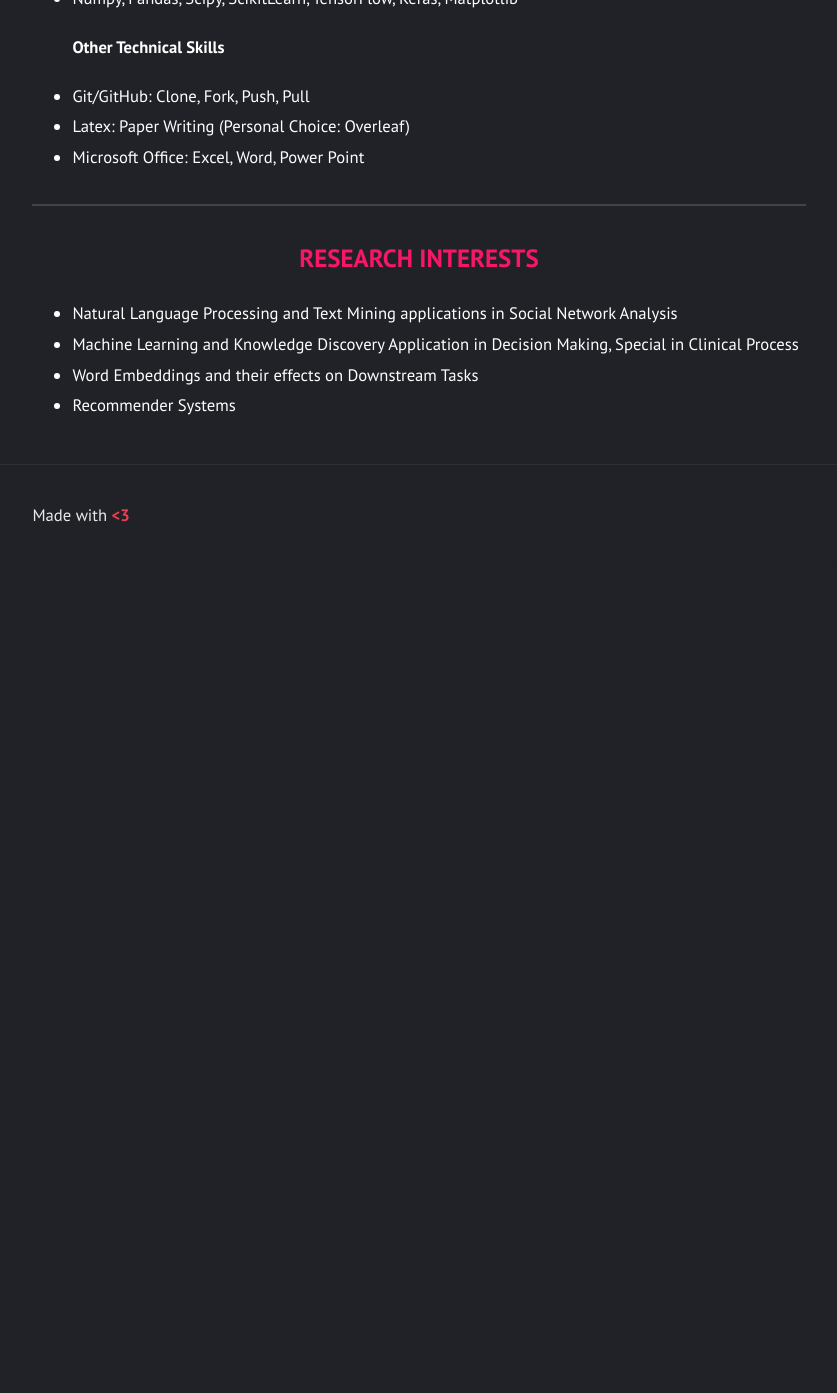
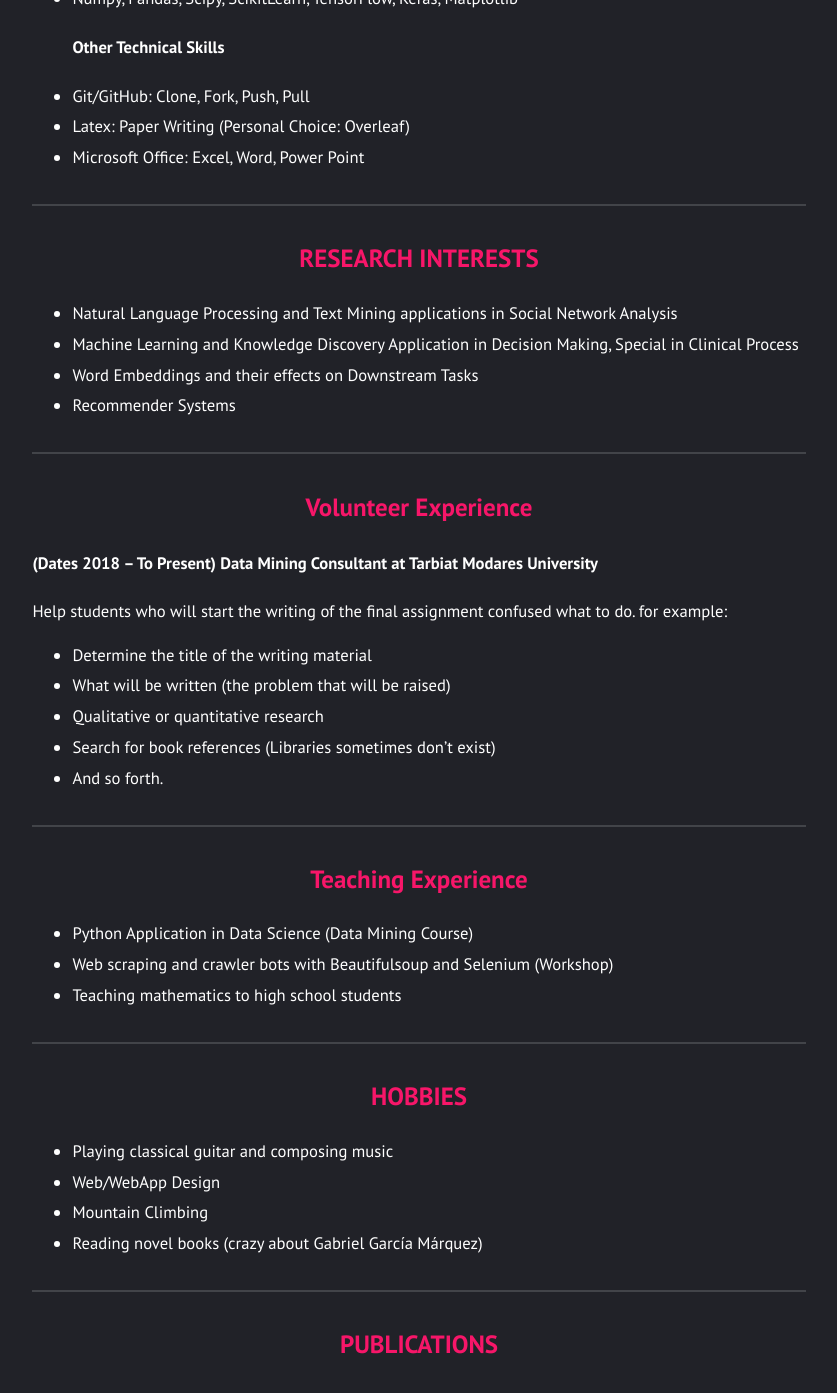
Before and after one commit to rasoulnorouzi/rasoulnorouzi.github.io, a Jekyll site: the page built from cv.md, in a window 1280 px wide and 1400 px high, scrolled down 2354 px. Shown: the top 1393 px of the window, without its empty margins (221-1058 px from the left). Built offline with Jekyll 4.4.1, drawn with Linux system fonts in a browser that asks for light colours; before the commit the page ends 2919 px from its top, so only the background shows below that.

Commit message:
Update cv.md

```diff
--- a/cv.md
+++ b/cv.md
@@ -64,3 +64,31 @@ Developing progressive web applications powered by Machine Learning algorithms
 - Machine Learning and Knowledge Discovery Application in Decision Making, Special in Clinical Process
 - Word Embeddings and their effects on Downstream Tasks
 - Recommender Systems
+
+------------
+<h2 style="color:rgb(247, 22, 105);text-align:center;"> Volunteer Experience </h2>
+
+#### (Dates 2018 – To Present) Data Mining Consultant at Tarbiat Modares University
+Help students who will start the writing of the final assignment confused what to do. for example:
+- Determine the title of the writing material
+- What will be written (the problem that will be raised)
+- Qualitative or quantitative research
+- Search for book references (Libraries sometimes don't exist)
+- And so forth.
+
+------------
+<h2 style="color:rgb(247, 22, 105);text-align:center;"> Teaching Experience </h2>
+
+- Python Application in Data Science (Data Mining Course)
+- Web scraping and crawler bots with Beautifulsoup and Selenium (Workshop)
+- Teaching mathematics to high school students
+
+------------
+<h2 style="color:rgb(247, 22, 105);text-align:center;"> HOBBIES </h2>
+- Playing classical guitar and composing music
+- Web/WebApp Design
+- Mountain Climbing
+- Reading novel books (crazy about Gabriel García Márquez)
+
+------------
+<h2 style="color:rgb(247, 22, 105);text-align:center;"> PUBLICATIONS </h2>
```
